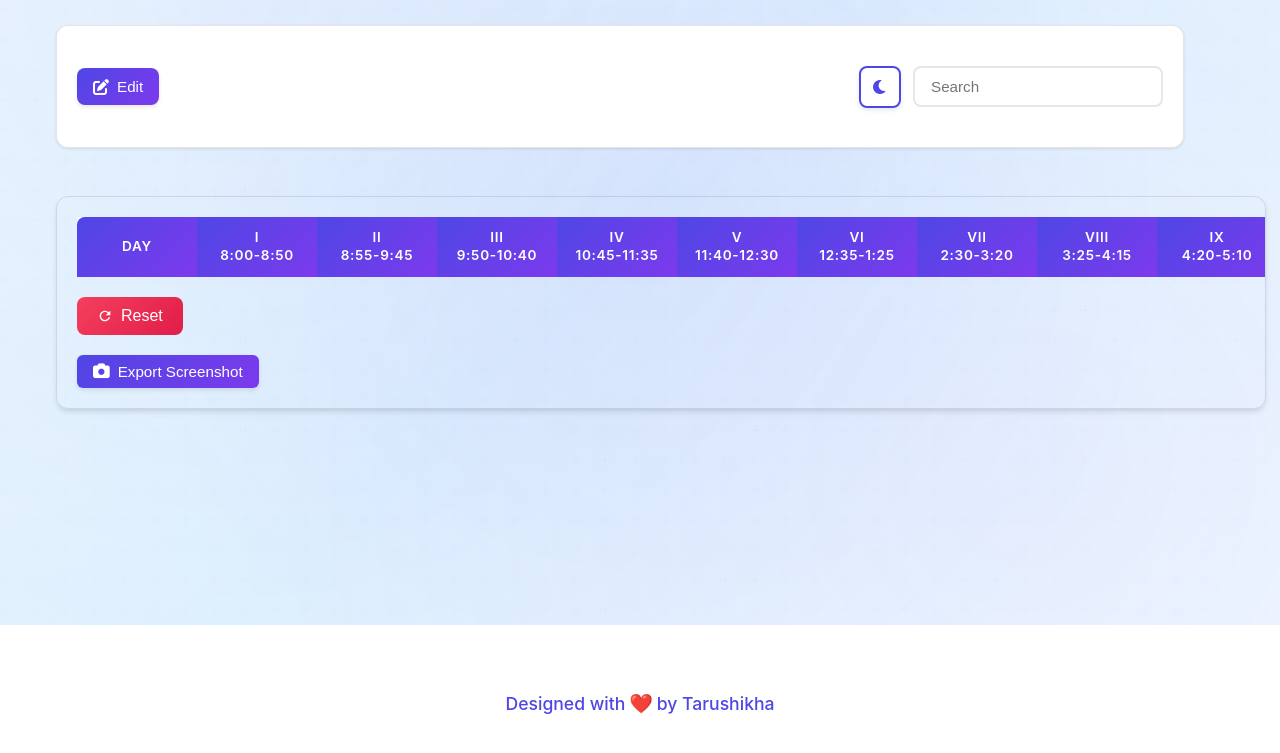
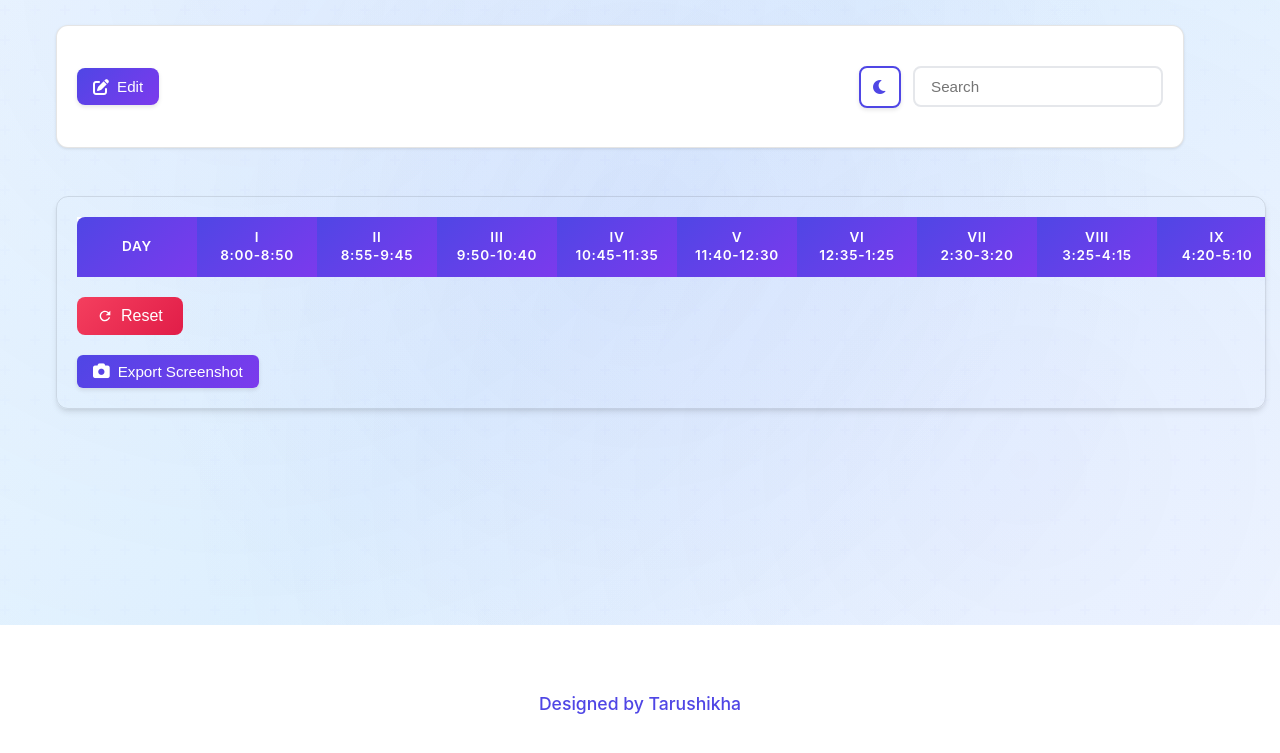
Before and after one commit to thisisakshatsri/timetable, a website: page index.html in a window 1280 px wide. Shown: the part 175-928 px from the top of the page. Drawn offline with nearby package versions, Linux system fonts and the light colour scheme; no server answers.

Commit message:
Update index.html

```diff
--- a/index.html
+++ b/index.html
@@ -96,7 +96,7 @@
   </div>
 
   <footer class="footer">
-    <p>Designed with <span class="heart">❤️</span> by Tarushikha</p>
+    <p>Designed by Tarushikha</p>
   </footer>
 
   <script src="./config.js"></script>
```
